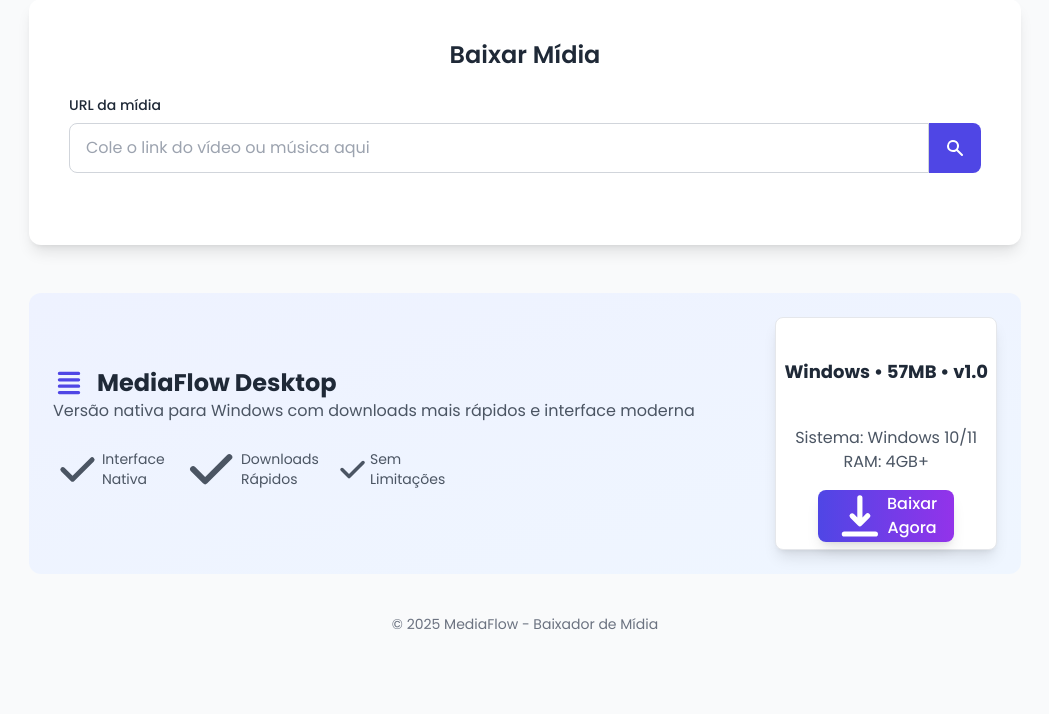
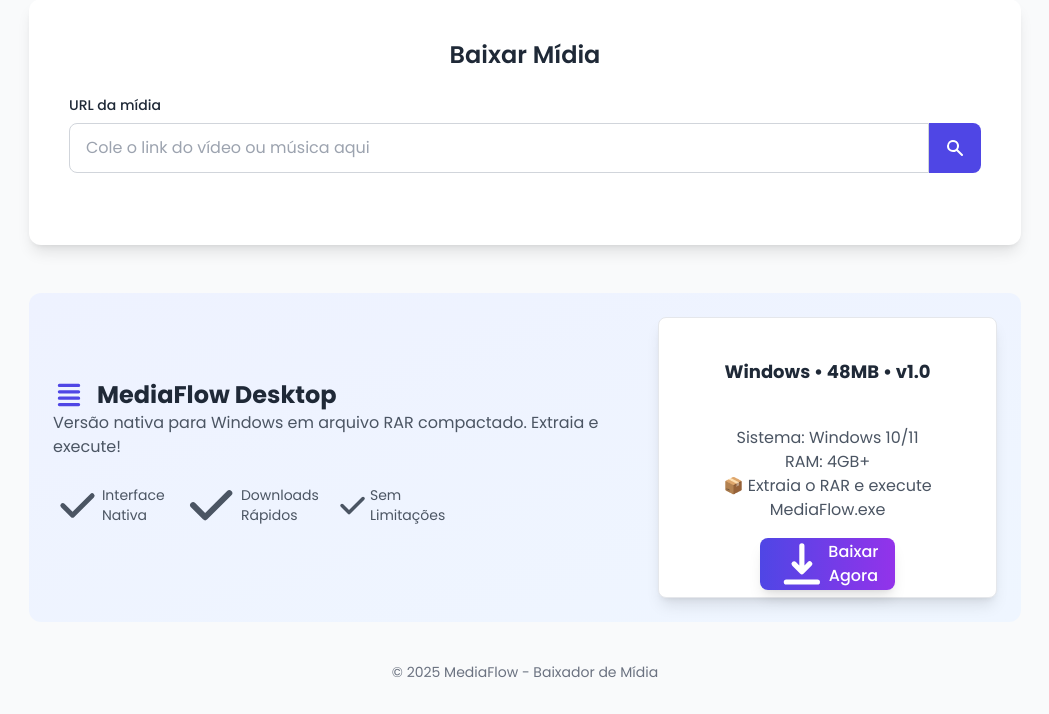
Before and after one commit to emanuel-git-bot/MediaFlow, a Django app: page / in a window 1280 px wide. Shown: the part 113-827 px from the top of the page, without its empty margins (115-1164 px from the left). Before the commit the page ends 743 px from the top, so only its background shows below. Run offline with Django 5.2, Linux system fonts and the light colour scheme; some libraries are stand-ins or nearby versions.

Commit message:
adicionando o app para dowload no site

```diff
--- a/mysiteyou/templates/index.html
+++ b/mysiteyou/templates/index.html
@@ -1424,7 +1424,7 @@
                 <h2 class="text-2xl font-bold text-gray-800 dark:text-gray-100">MediaFlow Desktop</h2>
               </div>
               <p class="text-gray-600 dark:text-gray-300 mb-4">
-                Versão nativa para Windows com downloads mais rápidos e interface moderna
+                Versão nativa para Windows em arquivo RAR compactado. Extraia e execute!
               </p>
               <div class="flex flex-wrap gap-4 text-sm text-gray-600 dark:text-gray-400">
                 <span class="flex items-center gap-1">
@@ -1452,12 +1452,15 @@
             <div class="bg-white dark:bg-gray-800 rounded-lg shadow-lg p-4 border border-gray-200 dark:border-gray-700 min-w-[280px]">
               <div class="text-center ml-2 mr-2 mt-10">
                 <h3 class="text-lg font-bold text-gray-800 dark:text-gray-100 mb-10">
-                  Windows • 57MB • v1.0
+                                          Windows • 48MB • v1.0
                 </h3>
 
                 <div class="text-xs text-gray-600 dark:text-gray-400 mb-4">
                   <div>Sistema: Windows 10/11</div>
                   <div>RAM: 4GB+</div>
+                  <div class="mt-2 text-blue-600 dark:text-blue-400">
+                    📦 Extraia o RAR e execute MediaFlow.exe
+                  </div>
                 </div>
 
                 <button
@@ -2165,7 +2168,7 @@
         // Cria um link temporário para download
         const link = document.createElement('a');
         link.href = '/download-desktop/';
-        link.download = 'MediaFlow.exe';
+        link.download = 'MediaFlow_Desktop.rar';
         link.style.display = 'none';
 
         // Adiciona evento de sucesso
--- a/mysiteyou/views.py
+++ b/mysiteyou/views.py
@@ -490,16 +490,14 @@
 
 def download_desktop_app(request):
     """
-    View para download do aplicativo desktop MediaFlow
+    View para download do aplicativo desktop MediaFlow (arquivo RAR)
     """
-    # Caminho para o executável do MediaFlow
+    # Caminho para o arquivo RAR do MediaFlow
     desktop_app_path = os.path.join(
         os.path.dirname(os.path.dirname(os.path.abspath(__file__))),
         'Versão DeskTop',
         'CodigoDaInterface',
-        'dist',
-        'MediaFlow',
-        'MediaFlow.exe'
+        'MediaFlow.rar'
     )
 
     print(f"Tentando acessar arquivo: {desktop_app_path}")
@@ -514,7 +512,7 @@
 
     try:
         # Usa o serve do Django para arquivos estáticos
-        return serve(request, 'MediaFlow.exe', os.path.dirname(desktop_app_path))
+        return serve(request, 'MediaFlow.rar', os.path.dirname(desktop_app_path))
 
     except Exception as e:
         print(f"Erro ao processar arquivo: {str(e)}")
```
